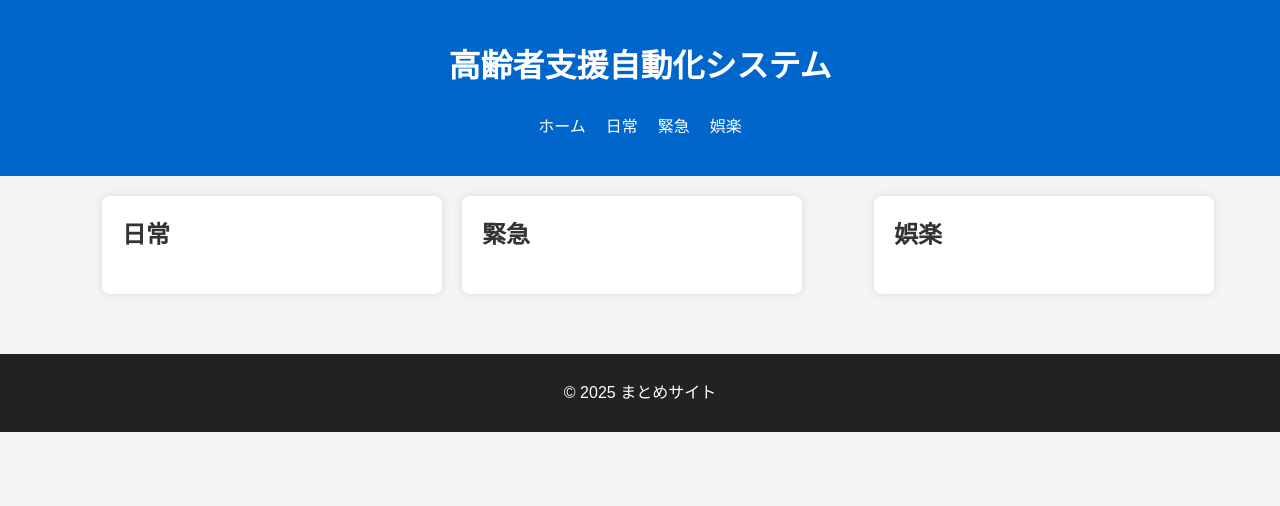
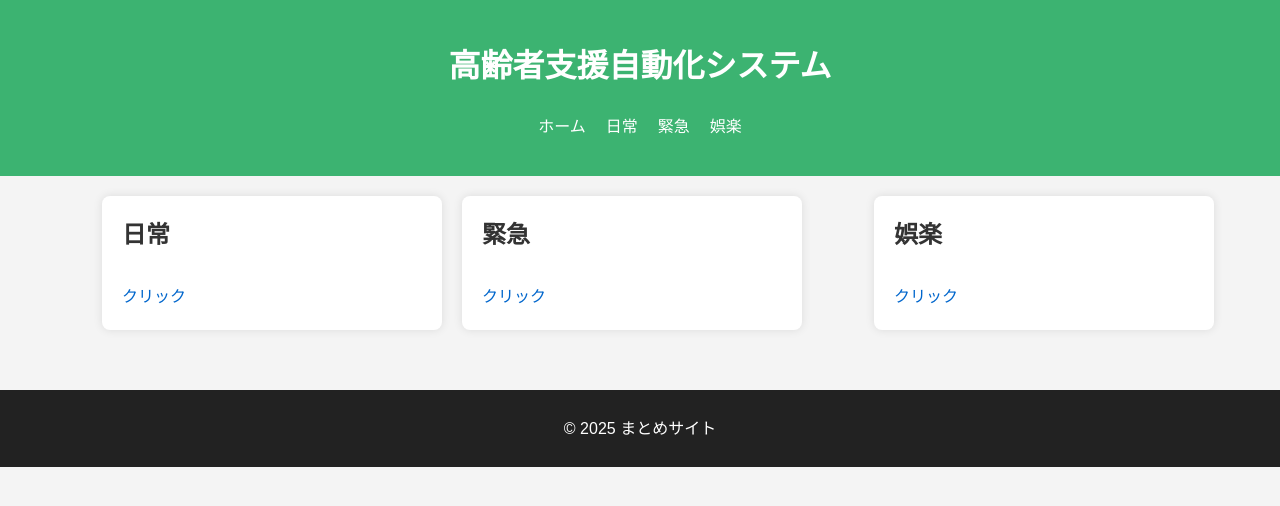
Before and after one commit to yuuki2327/shien, a plain HTML site: page index.html in a window 1280 px wide. Drawn offline with Linux system fonts and the light colour scheme.

Commit message:
Add files via upload

```diff
--- a/index.html
+++ b/index.html
@@ -12,7 +12,7 @@
     <h1>高齢者支援自動化システム</h1>
     <nav>
       <ul>
-        <li><a href="hoko.html">ホーム</a></li>
+        <li><a href="index.html">ホーム</a></li>
         <li><a href="#">日常</a></li>
         <li><a href="#">緊急</a></li>
         <li><a href="#">娯楽</a></li>
@@ -24,16 +24,19 @@
 　    <article class="card">
       <h2>日常</h2>
       <p></p>
+      <a href="#">クリック</a>
     </article>
 
     <article class="card">
       <h2>緊急</h2>
       <p></p>
+      <a href="#">クリック</a>
     </article>
 
 　　<article class="card">
       <h2>娯楽</h2>
       <p></p>
+      <a href="#">クリック</a>
     </article>
 
   </main>
--- a/style.css
+++ b/style.css
@@ -10,7 +10,7 @@ body {
 
 /* ヘッダー */
 header {
-  background: #0066cc;
+  background: #3CB371;
   color: white;
   padding: 20px 0;
   text-align: center;
```
